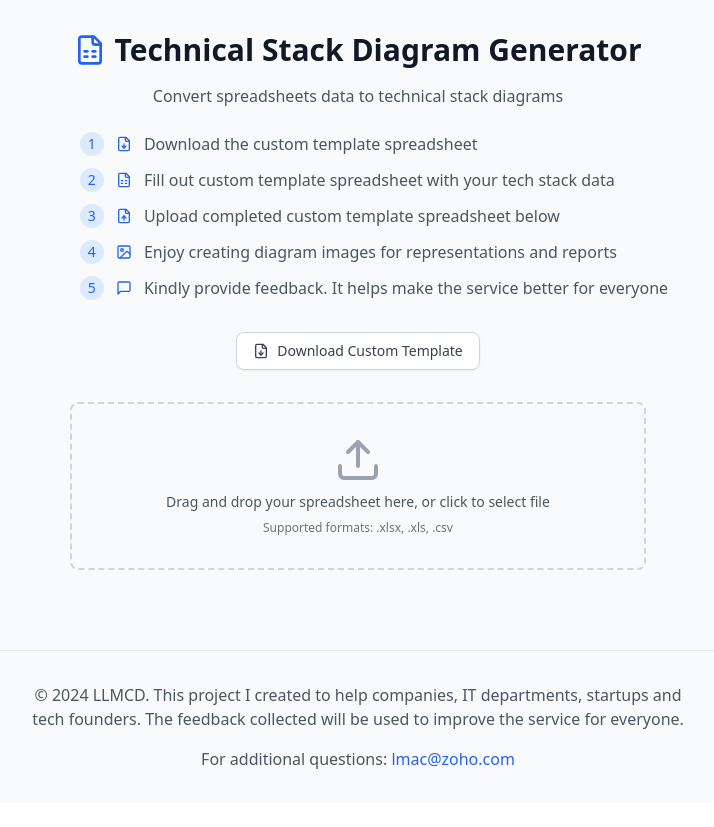
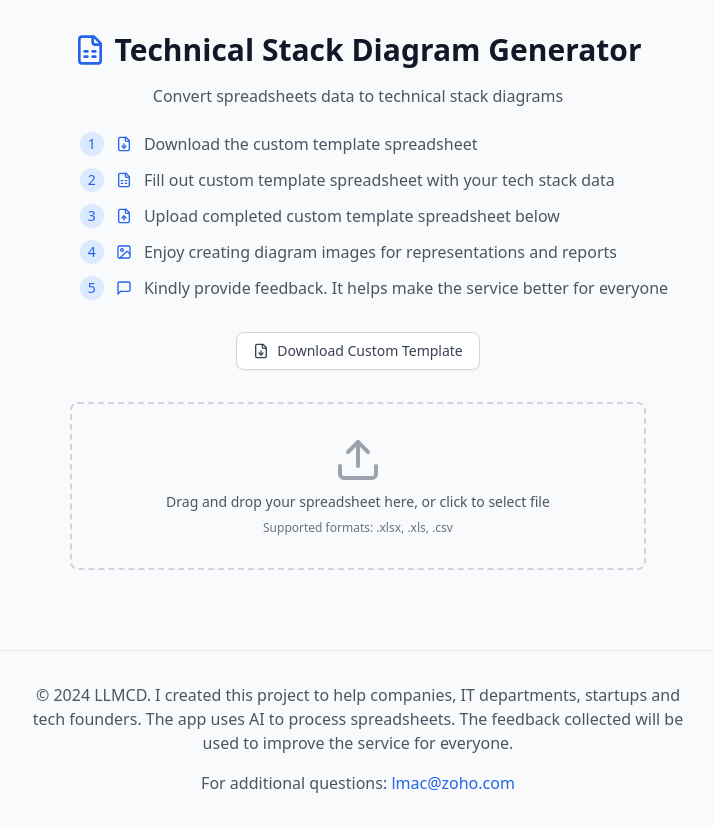
Before and after one commit to llmcd/TechStack-DiagramGenerator, a React (Vite) app: page / in a window 1280 px wide. Shown: the whole page, without its empty margins (282-996 px from the left). Before the commit the page ends 803 px from the top, so only its background shows below. Built offline with nearby package versions, Linux system fonts and the light colour scheme.

Commit message:
Update Footer.tsx

```diff
--- a/src/components/layout/Footer.tsx
+++ b/src/components/layout/Footer.tsx
@@ -9,7 +9,7 @@ export const Footer: React.FC = () => {
       "text-center text-gray-600"
     )}>
       <p className="mb-4 max-w-2xl mx-auto">
-        &copy; 2024 LLMCD. This project I created to help companies, IT departments, startups and tech founders.
+        &copy; 2024 LLMCD. I created this project to help companies, IT departments, startups and tech founders. The app uses AI to process spreadsheets.
         The feedback collected will be used to improve the service for everyone.
       </p>
 
```
